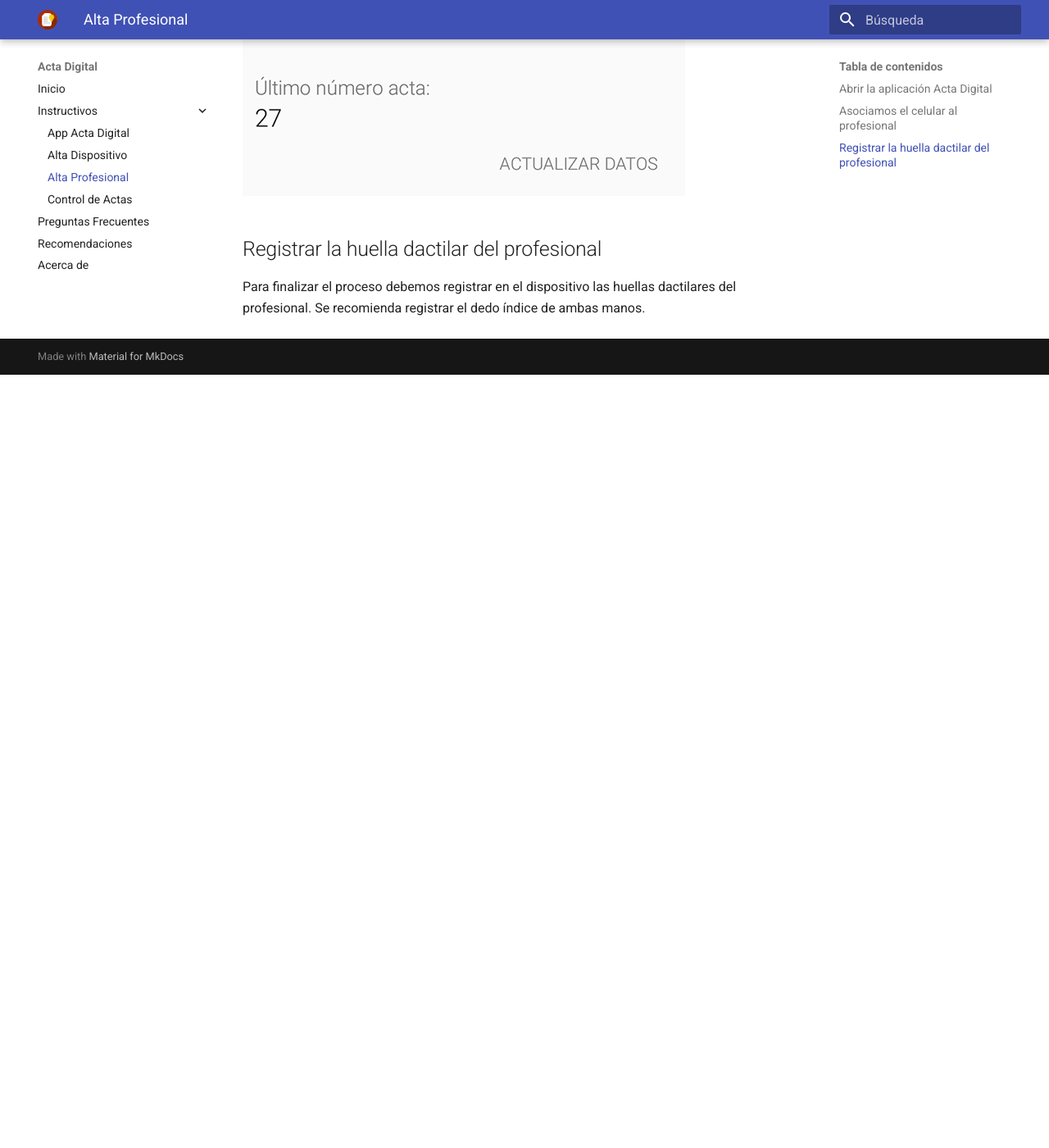
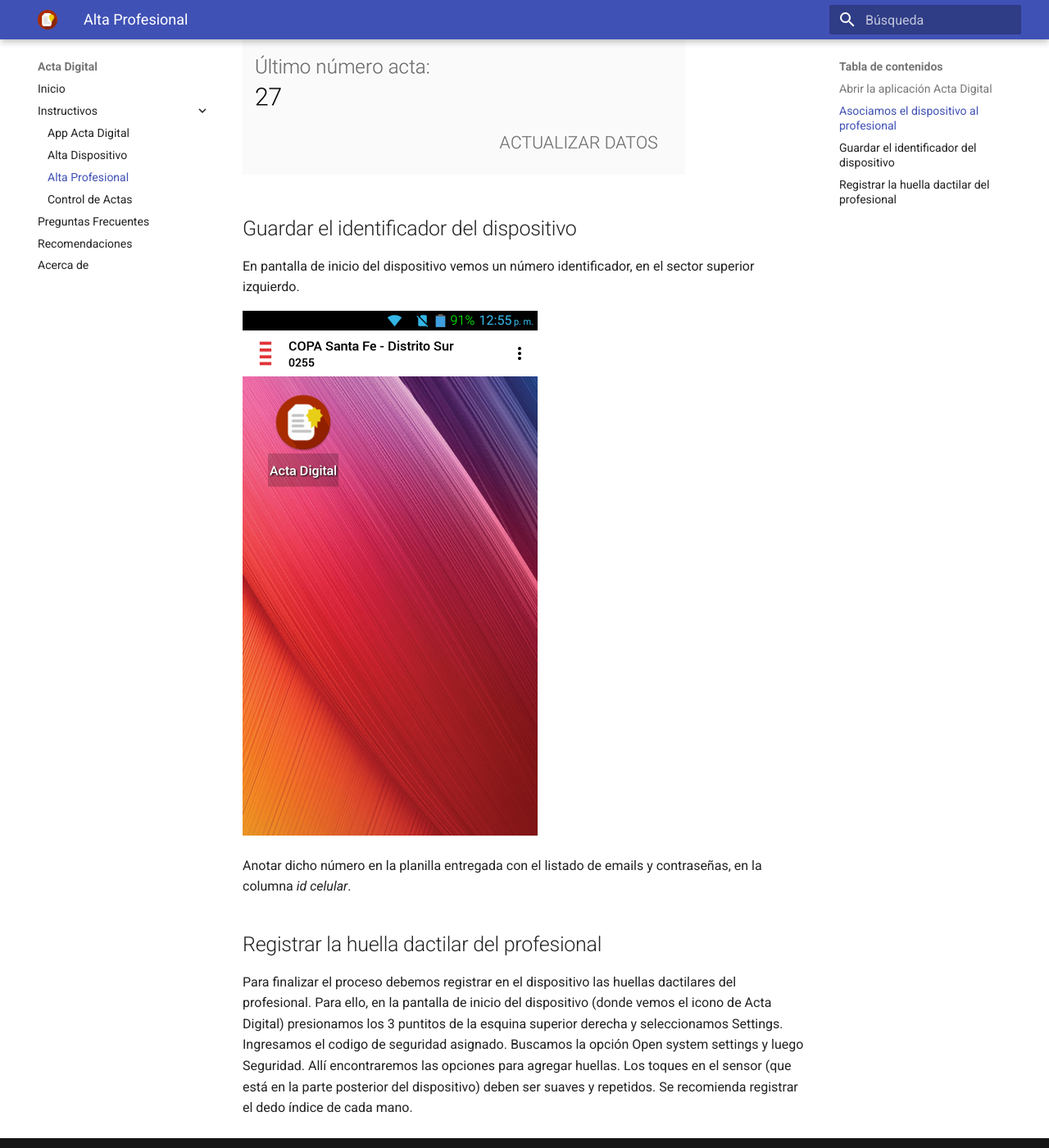
Before and after one commit to actadigital/docs, an MkDocs documentation site: the page built from docs/instructivo-alta-persona.md, in a window 1280 px wide and 1400 px high, scrolled down 1864 px. Shown: the whole window at 82% size. Built offline with MkDocs 1.6.1 and Material for MkDocs 9.7.7, drawn with Linux system fonts in a browser that asks for light colours; before the commit the page ends 2321 px from its top, so only the background shows below that; some of the changed text lies outside the part shown.

Commit message:
Agregados instructivo alta profesional

```diff
--- a/docs/instructivo-alta-persona.md
+++ b/docs/instructivo-alta-persona.md
@@ -7,14 +7,21 @@
 
 ![Profesional1](img/alta_profesional1.png)
 
-## Asociamos el celular al profesional
-Completamos los campos E-mail y Contraseña.
+## Asociamos el dispositivo al profesional
+Completamos los campos E-mail y Contraseña correspondientes al profesional.
 
 ![Profesional2](img/alta_profesional2.png)
 
-Empleamos los datos correspondientes al profesional al que se le hará entrega del dispositivo. Luego presionamos en **AUTENTICAR**, aguardamos unos instantes y nos aparecerán en pantalla los datos del profesional.
+Luego presionamos en **AUTENTICAR**, aguardamos unos instantes y nos aparecerán en pantalla los datos del profesional.
 
 ![Profesional3](img/alta_profesional3.png)
 
+## Guardar el identificador del dispositivo
+En pantalla de inicio del dispositivo vemos un número identificador, en el sector superior izquierdo.
+
+![Acta Digital](img/alta_actadigital_4.png)
+
+Anotar dicho número en la planilla entregada con el listado de emails y contraseñas, en la columna *id celular*.
+
 ## Registrar la huella dactilar del profesional
-Para finalizar el proceso debemos registrar en el dispositivo las huellas dactilares del profesional. Se recomienda registrar el dedo índice de ambas manos.
+Para finalizar el proceso debemos registrar en el dispositivo las huellas dactilares del profesional. Para ello, en la pantalla de inicio del dispositivo (donde vemos el icono de Acta Digital) presionamos los 3 puntitos de la esquina superior derecha y seleccionamos Settings. Ingresamos el codigo de seguridad asignado. Buscamos la opción Open system settings y luego Seguridad. Allí encontraremos las opciones para agregar huellas. Los toques en el sensor (que está en la parte posterior del dispositivo) deben ser suaves y repetidos. Se recomienda registrar el dedo índice de cada mano.
```
